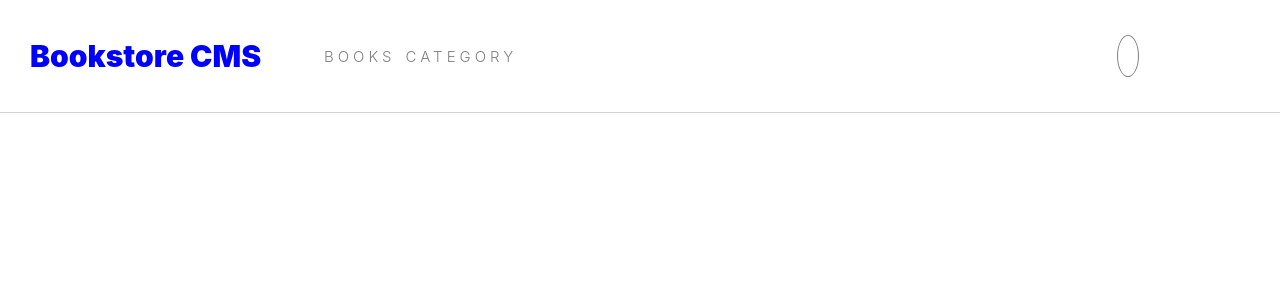
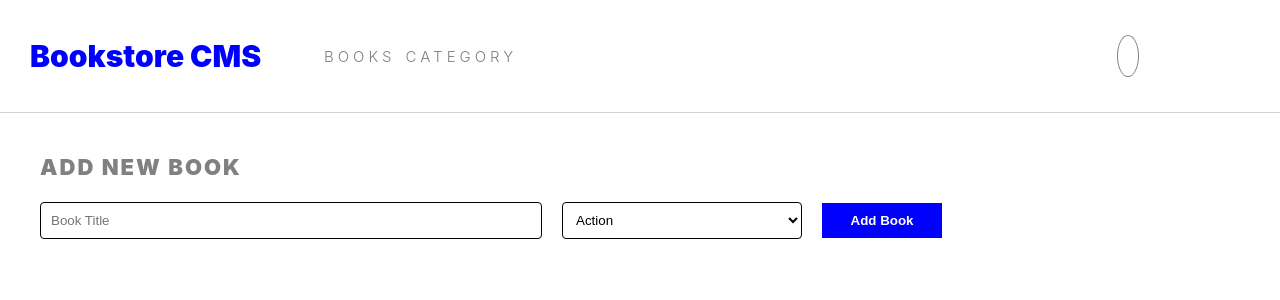
Before and after one commit to Naggenda/Bookstore, a React (Create React App) app: page /Books in a window 1280 px wide. Shown: the top 300 px of the page. Built offline with nearby package versions, Linux system fonts and the light colour scheme.

Commit message:
adding form

```diff
--- a/src/components/Books.js
+++ b/src/components/Books.js
@@ -1,9 +1,48 @@
-import React from 'react'
+import React, {useState} from 'react';
+import '../index.css'
 
 const Books = () => {
+    const[myArray, updateMyArray] = useState([]);
+    const onClick = () => {
+        updateMyArray(arr => [...arr, `${arr.length}`]);
+    };
+
+
+    // const[new_book] = useState(myArray);
+    const handleDelete = () =>{
+        updateMyArray(myArray.filter(arr => arr!==arr))
+    }
+
     return (
+        <div className="addbooks">
         <div>
+           {
+               myArray.map(e =>
 
+                <div className="new-book">
+
+                   {e}
+                   <br />
+                   <button type="button">Edit</button>
+                   <button type="button" onClick={ handleDelete }>Delete</button>
+                </div>
+
+
+            )}
+        </div>
+
+        <div className="form">
+            <h3 className="header3">ADD NEW BOOK</h3>
+            <form>
+                <input type="text" placeholder="Book Title" />
+                <select>
+                   <option>Action</option>
+                   <option>Science Friction</option>
+                   <option>Economy</option>
+                </select>
+                <button type="button" className="btn-add" onClick={ onClick } value="Update">Add Book</button>
+            </form>
+        </div>
         </div>
     )
 }
--- a/src/index.css
+++ b/src/index.css
@@ -11,3 +11,50 @@ code {
   font-family: source-code-pro, Menlo, Monaco, Consolas, 'Courier New',
     monospace;
 }
+
+
+.header3{
+  letter-spacing: 2px;
+    font-weight: 900;
+    color: gray;
+    font-size: 22px;
+}
+
+.form{
+  padding: 20px 40px;
+}
+
+input{
+  width: 40%;
+    padding: 10px;
+    margin-right: 20px;
+    border-radius: 4px;
+    border: 0.5px solid;
+    outline: blue;
+}
+
+select{
+  width: 20%;
+  padding: 9px;
+  margin-right: 20px;
+  border: 0.5px solid;
+  outline: blue;
+  background: white;
+  border-radius: 4px;
+}
+
+.btn-add{
+  width: 10%;
+  padding: 10px;
+  border: none;
+  background: blue;
+  color: white;
+  font-weight: bold;
+}
+
+.new-book{
+  width: 100%;
+  box-shadow: 0px 0px 10px;
+  margin: 10px 0px;
+  height: 150px;
+}
```
